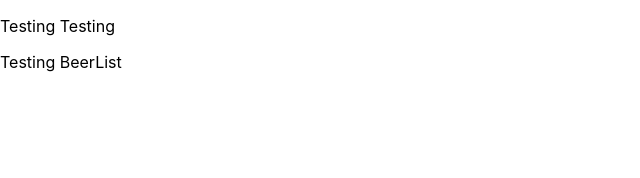
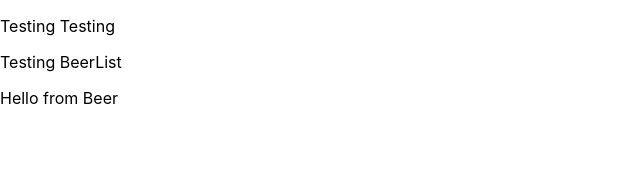
Before and after one commit to TalianeM/react_mini_project, a React (Create React App) app: page / in a window 1280 px wide. Shown: the top 178 px of the page, without its empty margins (0-640 px from the left). Built offline with nearby package versions, Linux system fonts and the light colour scheme.

Commit message:
Beer.js class created in components folder and imported to BeerList.js

```diff
--- /dev/null
+++ b/src/components/Beer.js
@@ -0,0 +1,10 @@
+
+const Beer = () => {
+
+    return(
+        <p> Hello from Beer </p>
+    )
+
+}
+
+export default Beer;
--- a/src/components/BeerList.js
+++ b/src/components/BeerList.js
@@ -1,7 +1,11 @@
+import Beer from "./Beer";
 
 const BeerList = () => {
     return (
+        <>
         <p>Testing BeerList</p>
+        <Beer/>
+        </>
     )
 }
 
--- a/src/containers/BeerContainer.js
+++ b/src/containers/BeerContainer.js
@@ -1,3 +1,4 @@
+import Beer from "../components/Beer";
 import BeerList from "../components/BeerList";
 
 const BeerContainer = () => {
```
